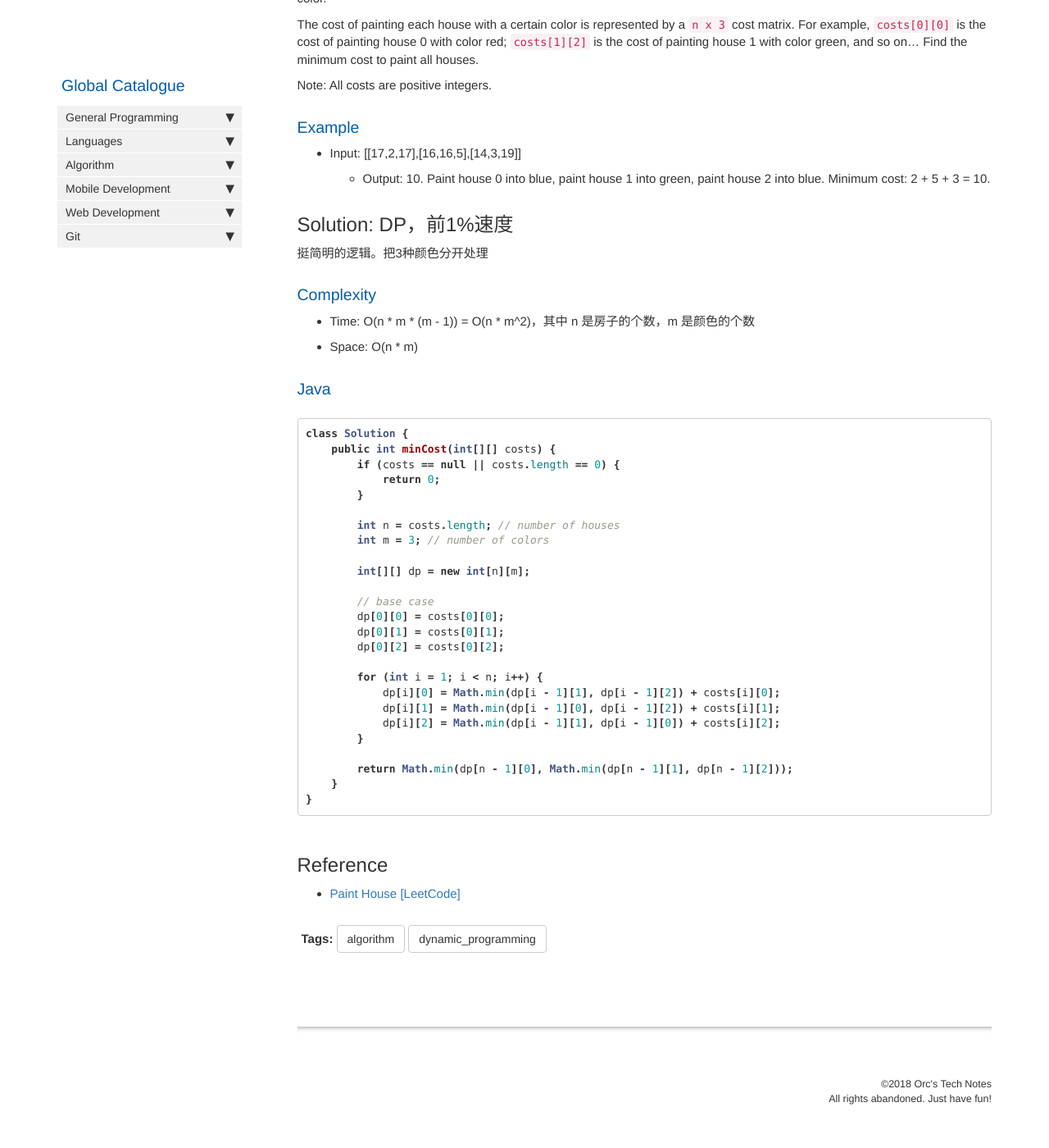
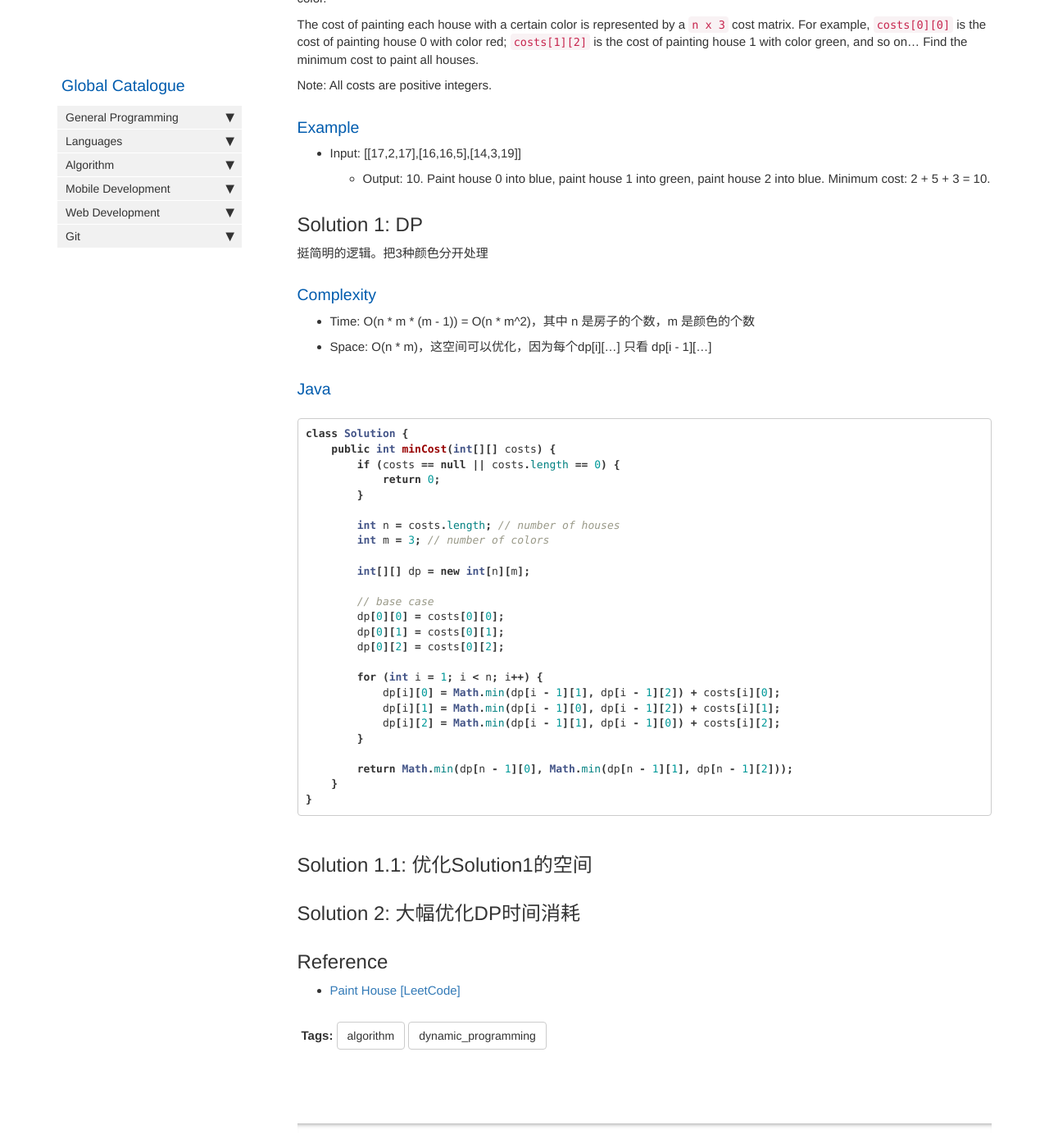
Before and after one commit to HungryOrc/hungryorc.github.io, a Jekyll site: the page built from pages/algorithm/algorithm_paint_house.md, in a window 1280 px wide and 1400 px high, scrolled down 299 px. Shown: the whole window at 82% size. Built offline with Jekyll 4.4.1, drawn with Linux system fonts in a browser that asks for light colours; nearby versions of some CDN libraries; comment, search, counter and statistics services are not loaded.

Commit message:
Update algorithm_paint_house.md

````diff
--- a/pages/algorithm/algorithm_paint_house.md
+++ b/pages/algorithm/algorithm_paint_house.md
@@ -20,12 +20,12 @@ Note: All costs are positive integers.
 * Input: [[17,2,17],[16,16,5],[14,3,19]]
   * Output: 10. Paint house 0 into blue, paint house 1 into green, paint house 2 into blue. Minimum cost: 2 + 5 + 3 = 10.
 
-## Solution: DP，前1%速度
+## Solution 1: DP
 挺简明的逻辑。把3种颜色分开处理
 
 ### Complexity
 * Time: O(n * m * (m - 1)) = O(n * m^2)，其中 n 是房子的个数，m 是颜色的个数
-* Space: O(n * m)
+* Space: O(n * m)，这空间可以优化，因为每个dp[i][...] 只看 dp[i - 1][...]
 
 ### Java
 ```java
@@ -56,6 +56,14 @@ class Solution {
 }
 ```
 
+## Solution 1.1: 优化Solution1的空间
+
+
+
+## Solution 2: 大幅优化DP时间消耗
+
+
+
 ## Reference
 * [Paint House [LeetCode]](https://leetcode.com/problems/paint-house/description/)
 
````
